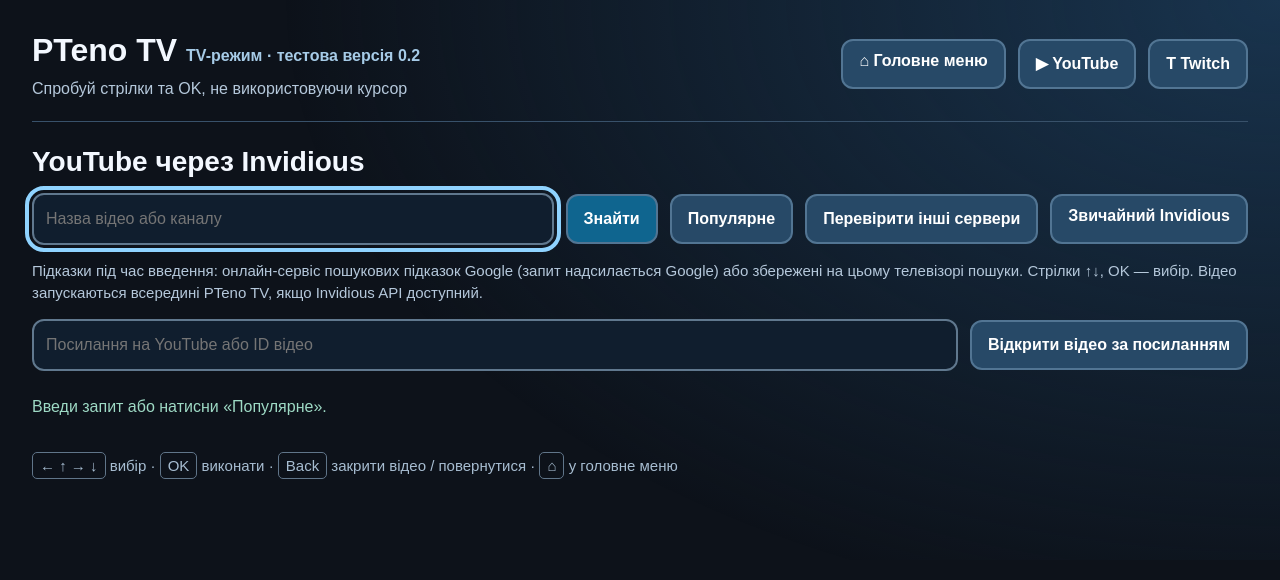
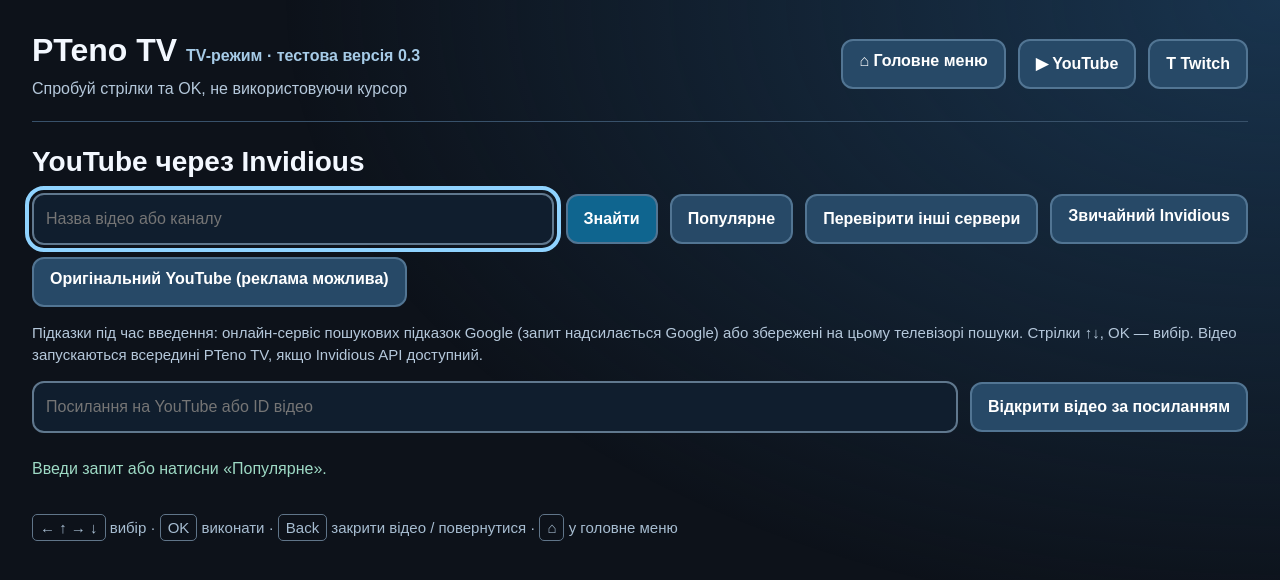
Before and after one commit to PanTenolN/PTeno-TV, a plain HTML site: page tv.html in a window 1280 px wide. Drawn offline with Linux system fonts and the light colour scheme.

Commit message:
Label PTeno TV 0.3 and preserve explicit official YouTube link

```diff
--- a/tv.html
+++ b/tv.html
@@ -55,7 +55,7 @@ footer{margin:26px 0;color:#a7bdd1;font-size:15px}
 <body>
 <main>
 <header>
-<div><h1>PTeno TV <span style="font-size:16px;color:#a6cbe7">TV-режим · тестова версія 0.2</span></h1><p style="margin:3px 0">Спробуй стрілки та OK, не використовуючи курсор</p></div>
+<div><h1>PTeno TV <span style="font-size:16px;color:#a6cbe7">TV-режим · тестова версія 0.3</span></h1><p style="margin:3px 0">Спробуй стрілки та OK, не використовуючи курсор</p></div>
 <nav><a class="btn" href="./" id="homeLink">⌂ Головне меню</a><button id="ytTab">▶ YouTube</button><button id="twTab">T Twitch</button></nav>
 </header>
 <section class="section" id="youtubeScreen">
@@ -64,7 +64,7 @@ footer{margin:26px 0;color:#a7bdd1;font-size:15px}
 <div class="suggest-wrap"><input id="youtubeQuery" type="search" placeholder="Назва відео або каналу" aria-label="Пошук відео" aria-autocomplete="list" aria-expanded="false" aria-controls="youtubeSuggestions" autocomplete="off"><div id="youtubeSuggestions" class="suggest-list" role="listbox" aria-label="Підказки YouTube" hidden></div></div>
 <button class="primary" id="youtubeSearch">Знайти</button>
 <button id="youtubePopular">Популярне</button><button id="retryServers">Перевірити інші сервери</button>
-<a class="btn" id="invidiousFallback" href="https://inv.nadeko.net/">Звичайний Invidious</a>
+<a class="btn" id="invidiousFallback" href="https://inv.nadeko.net/">Звичайний Invidious</a><a class="btn" href="https://www.youtube.com/" title="Оригінальний YouTube; реклама може з'являтися">Оригінальний YouTube (реклама можлива)</a>
 </div>
 <p class="note">Підказки під час введення: онлайн-сервіс пошукових підказок Google (запит надсилається Google) або збережені на цьому телевізорі пошуки. Стрілки ↑↓, OK — вибір. Відео запускаються всередині PTeno TV, якщо Invidious API доступний.</p>
 <div class="actions" style="margin:15px 0">
```
